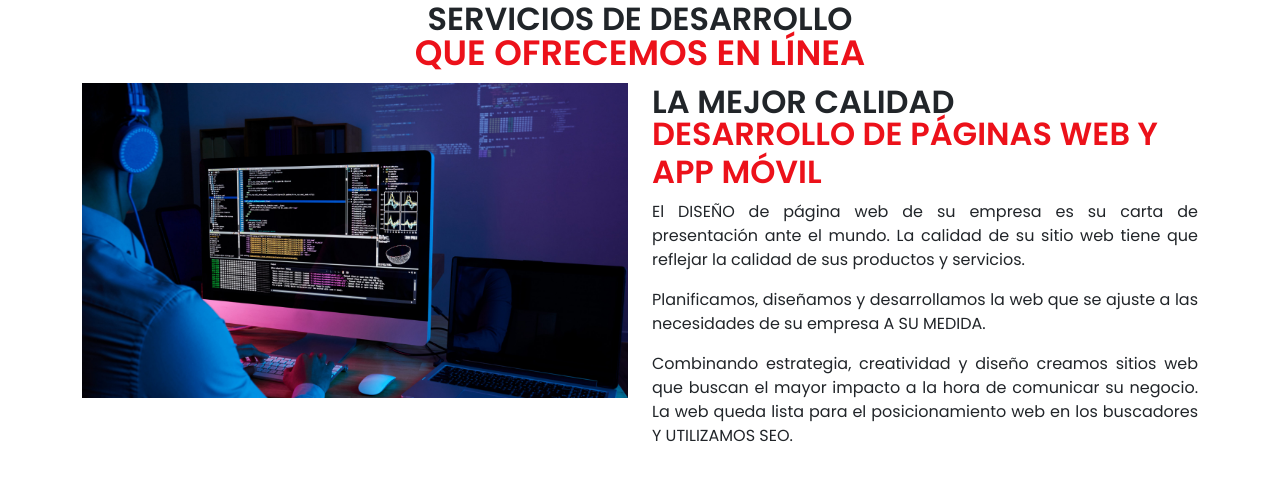
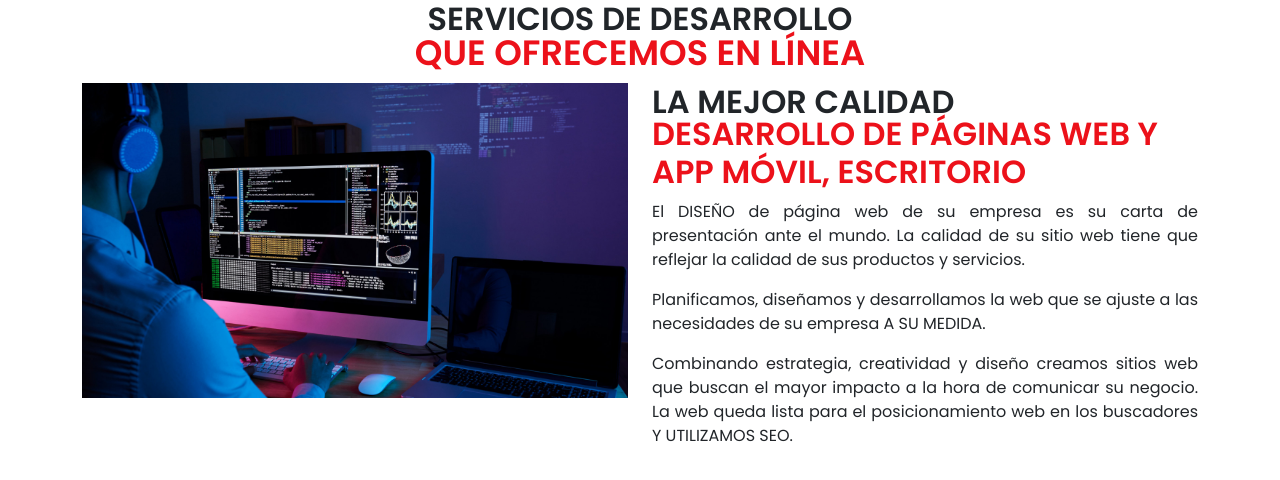
Before and after one commit to giancarlosbarbozan/repaso, a plain HTML site: page index.html in a window 1280 px wide. Drawn offline with nearby package versions, Linux system fonts and the light colour scheme.

Commit message:
Agregue un texto 4

```diff
--- a/index.html
+++ b/index.html
@@ -33,7 +33,7 @@
             </section>
             <section class="col-xs-12 col-sm-6 col-md-6">
                 <h2 class="titulo-4">LA MEJOR CALIDAD</h2>
-                <h1 class="titulo-3">DESARROLLO DE PÁGINAS WEB Y APP MÓVIL</h1>
+                <h1 class="titulo-3">DESARROLLO DE PÁGINAS WEB Y APP MÓVIL, ESCRITORIO</h1>
 
                 <p class="parrafo">
                     El DISEÑO de página web de su empresa es su carta de presentación ante el mundo. La calidad de su sitio web tiene que reflejar la calidad de sus productos y servicios.
```
